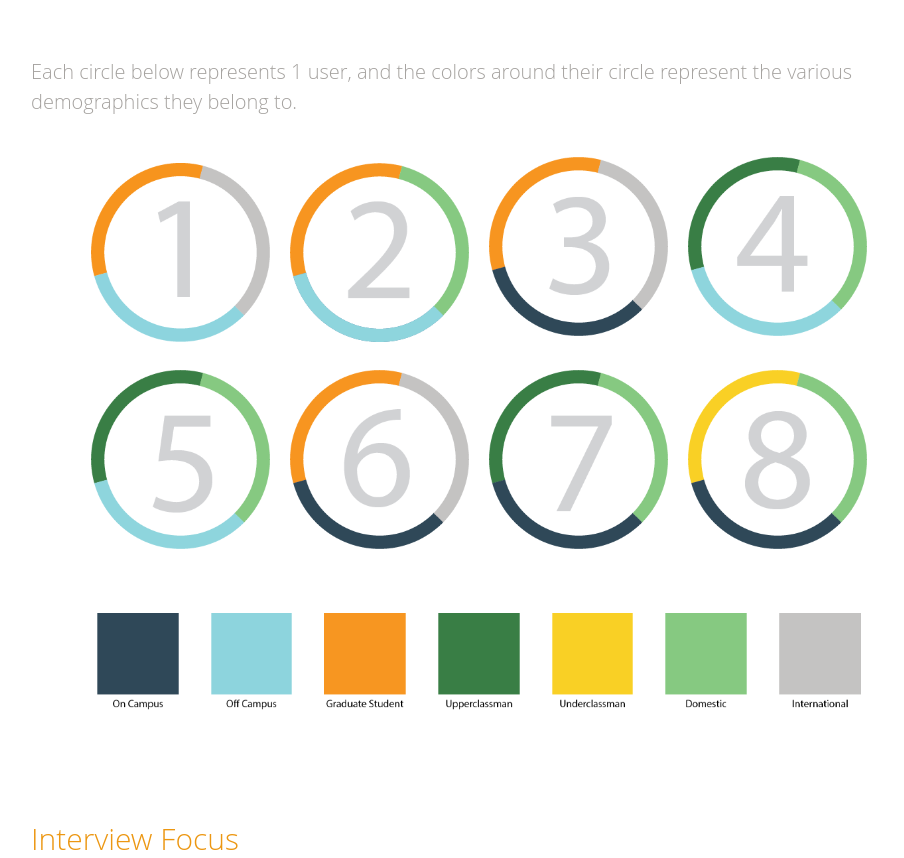
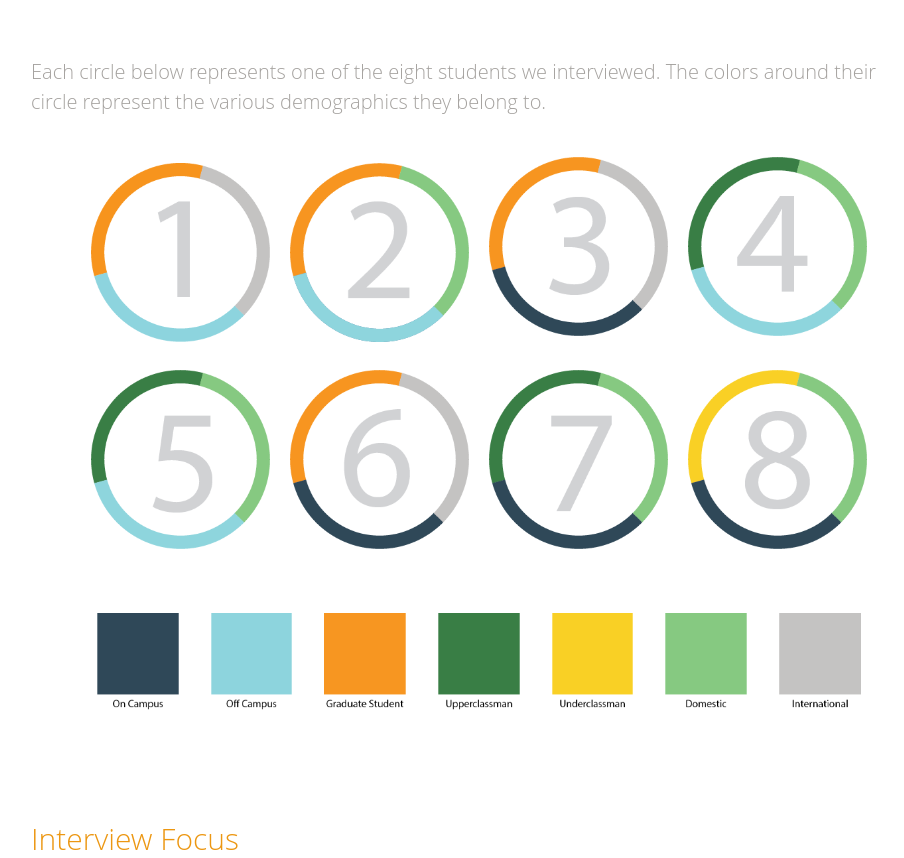
Before and after one commit to dawsonhoppes/dawsonhoppes.github.io, a plain HTML site: page stamp.html in a window 1280 px wide. Shown: the part 6618-7476 px from the top of the page, without its empty margins (161-1065 px from the left). Drawn offline with nearby package versions, Linux system fonts and the light colour scheme.

Commit message:
Update stamp.html

```diff
--- a/stamp.html
+++ b/stamp.html
@@ -240,7 +240,7 @@
 			</div>
 			<br>
 			<br>
-			<p6>Each circle below represents 1 user, and the colors around their circle represent the various demographics they belong to.</p6>
+			<p6>Each circle below represents one of the eight students we interviewed. The colors around their circle represent the various demographics they belong to.</p6>
 			<br>
 			<br>
 			<div class="row">
```
